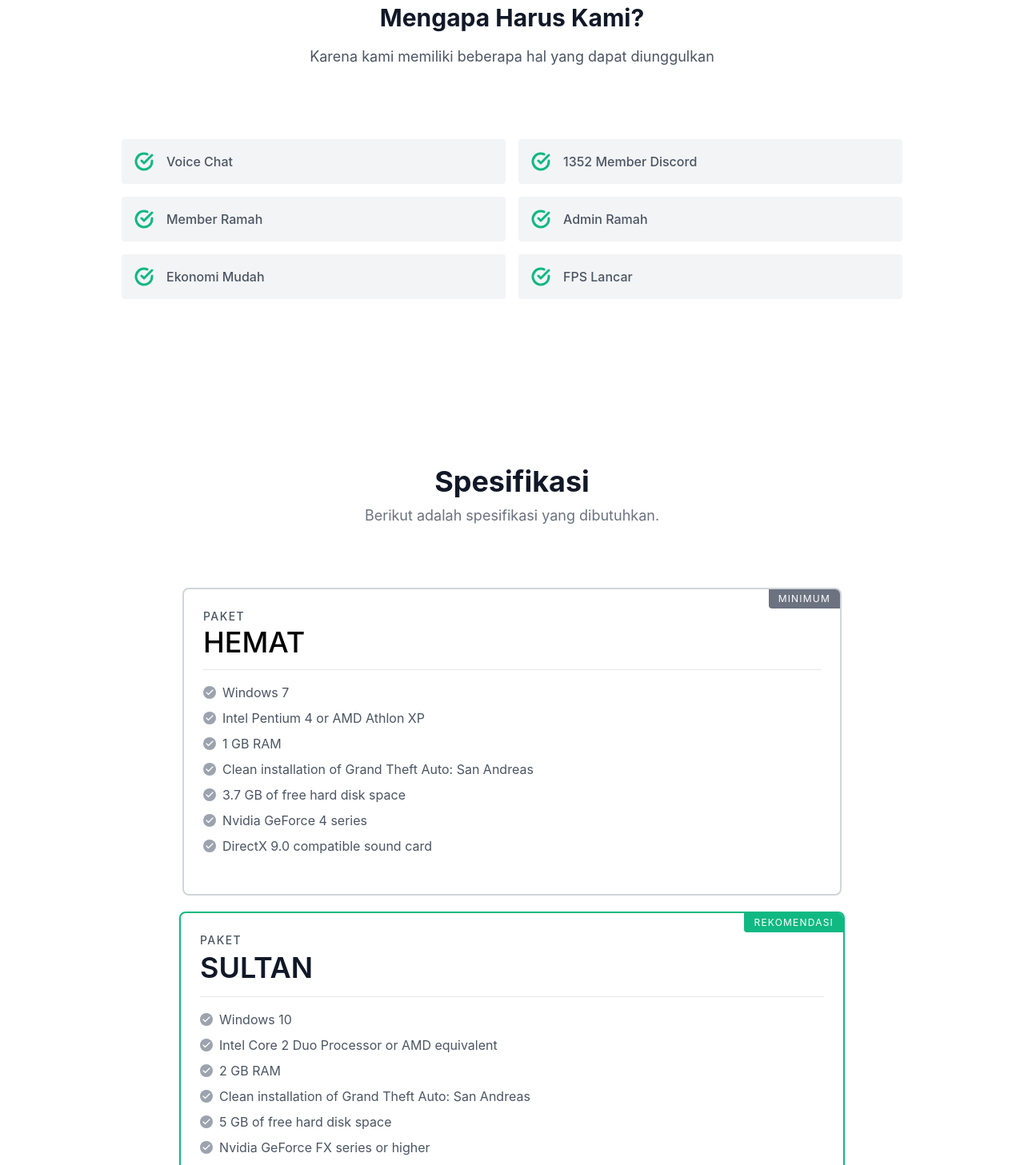
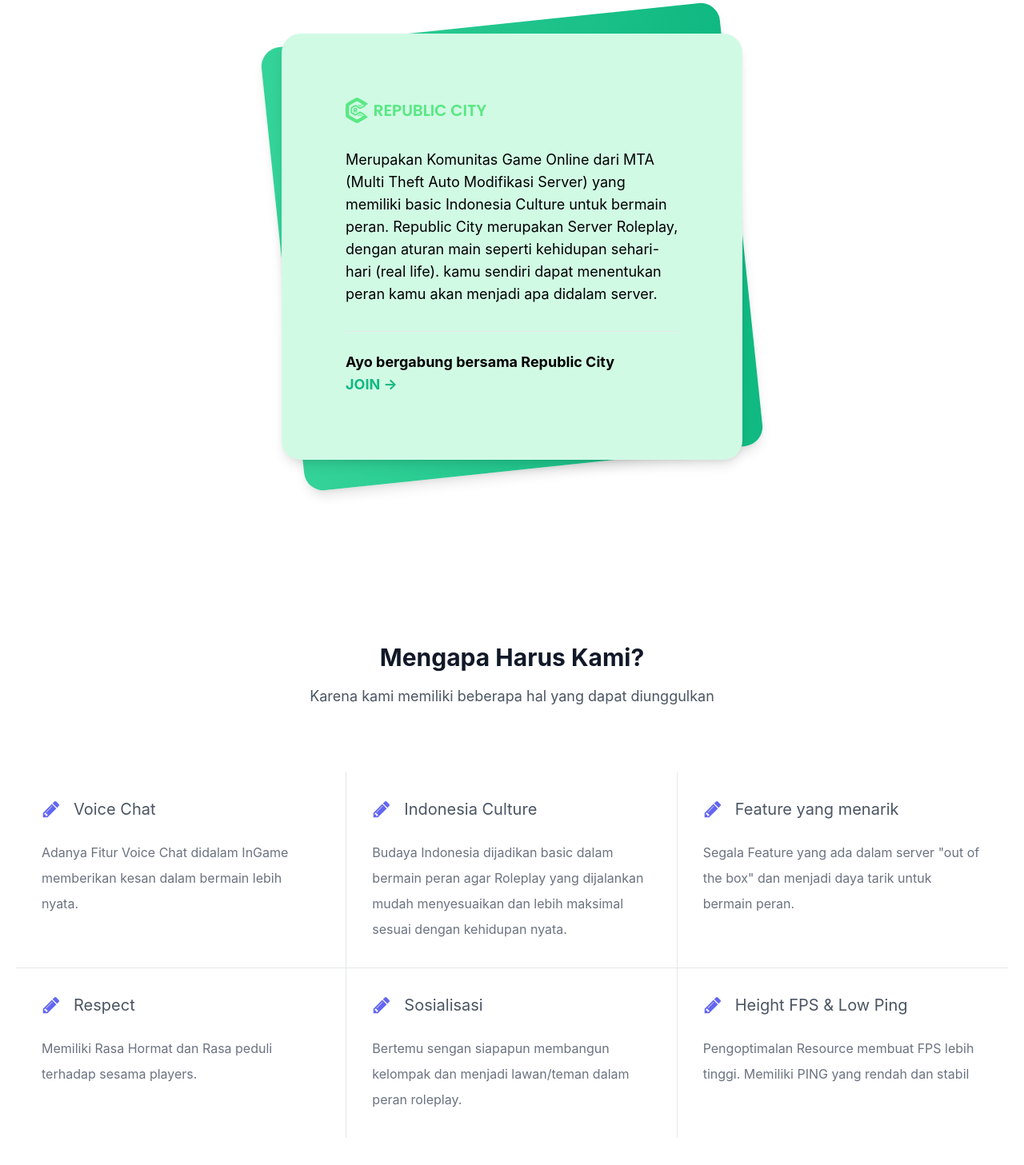
Before and after one commit to rahmatagungj/rcrp-landingpage, a React (Create React App) app: page / in a window 1280 px wide. Shown: the part 1000-2457 px from the top of the page at 80% size. Built offline with nearby package versions, Linux system fonts and the light colour scheme.

Commit message:
Change Homepage

```diff
--- a/src/App.js
+++ b/src/App.js
@@ -5,7 +5,7 @@
 import Home from "./pages/Home/Home";
 import Login from "./pages/Login/Login";
 import Dashboard from "./pages/Dashboard/Dashboard";
-import Status from "./pages/Status/Status";
+import Rules from "./pages/Rules/Rules";
 import Statistic from "./pages/Statistik/Statistik";
 import Register from "./pages/Login/Register";
 
@@ -18,7 +18,7 @@
           <Route path="/" exact component={Home} />
           <Route path="/forum" exact component={Forum} />
           <Route path="/donasi" exact component={Donasi} />
-          <Route path="/status" exact component={Status} />
+          <Route path="/Rules" exact component={Rules} />
           <Route path="/statistik" exact component={Statistic} />
           <Route path="/masuk" exact component={Login} />
           <Route path="/daftar" exact component={Register} />
--- a/src/components/Navbars.js
+++ b/src/components/Navbars.js
@@ -37,8 +37,8 @@
                 </Link>
               </li>
               <li>
-                <Link to="/status" className="flex items-center text-sm uppercase font-medium leading-snug text-white hover:text-green-800">
-                  Status
+                <Link to="/Rules" className="flex items-center text-sm uppercase font-medium leading-snug text-white hover:text-green-800">
+                  Peraturan
                 </Link>
               </li>
               <li>
--- a/src/pages/Home/Home.js
+++ b/src/pages/Home/Home.js
@@ -4,6 +4,7 @@
 import Footer from "../../components/Footer";
 import Seo from "../../components/Seo";
 import Logo from "./../../images/logo.png";
+import BannerLogo from './../../images/bannerLogo.png'
 import Hero from "./../../images/home.jpg";
 
 function Home() {
@@ -17,7 +18,7 @@
               {" "}
               {
                 <div className="container mx-auto flex px-28 py-24 md:flex-row flex-col items-center">
-                  <div className="lg:max-w-lg lg:w-full md:w-1/2 w-5/6 mb-10 md:mb-0">
+                  <div className="lg:max-w-lg lg:w-full md:w-1/2 w-5/6 mb-10 md:p-16 md:mb-0">
                     <img className="object-cover object-center rounded" alt="hero" src={Logo} />
                   </div>
                   <div className="lg:flex-grow md:w-1/2 lg:pl-24 md:pl-16 flex flex-col md:items-start md:text-left items-center text-center">
@@ -49,6 +50,40 @@
           </div>
         </div>
 
+
+        {/* About */}
+        <section class="min-h-screen py-6 flex flex-col justify-center sm:py-12">
+          <div class="relative py-3 sm:max-w-xl sm:mx-auto">
+            <div class="absolute inset-0 bg-gradient-to-r from-green-400 to-green-500 shadow-lg transform -skew-y-6 sm:skew-y-0 sm:-rotate-6 sm:rounded-3xl"></div>
+            <div class="relative px-4 py-10 bg-green-100 shadow-lg sm:rounded-3xl sm:p-20">
+              <div class="max-w-md mx-auto">
+                <div>
+                  <img src={BannerLogo} class="h-7 sm:h-8"/>
+                </div>
+                <div class="divide-y divide-gray-200">
+                  <div class="py-8 text-base leading-6 space-y-4 text-black sm:text-lg sm:leading-7">
+                    <p>
+                    Merupakan Komunitas Game Online dari MTA (Multi Theft Auto Modifikasi Server) yang
+                    memiliki basic Indonesia Culture untuk bermain peran. Republic City merupakan Server
+                    Roleplay, dengan aturan main seperti kehidupan sehari-hari (real life). kamu sendiri
+                    dapat menentukan peran kamu akan menjadi apa didalam server.
+                    </p>
+
+
+                  </div>
+                  <div class="pt-6 text-base leading-6 font-bold sm:text-lg sm:leading-7">
+                    <p>Ayo bergabung bersama Republic City</p>
+                    <p>
+                      <Link to="/" class="text-green-500 hover:text-green-900"> JOIN &rarr; </Link>
+                    </p>
+                  </div>
+                </div>
+              </div>
+            </div>
+          </div>
+        </section>
+
+
         {/* Featured */}
         <section className="text-gray-600 body-font">
           <div className="container px-5 py-24 mx-auto">
@@ -56,60 +91,91 @@
               <h1 className="sm:text-3xl text-2xl font-bold text-center title-font text-gray-900 mb-4">Mengapa Harus Kami?</h1>
               <p className="text-base leading-relaxed xl:w-2/4 lg:w-3/4 mx-auto text-lg">Karena kami memiliki beberapa hal yang dapat diunggulkan</p>
             </div>
-            <div className="flex flex-wrap lg:w-4/5 sm:mx-auto sm:mb-2 -mx-2">
-              <div className="p-2 sm:w-1/2 w-full">
-                <div className="bg-gray-100 rounded flex p-4 h-full items-center">
-                  <svg fill="none" stroke="currentColor" strokeLinecap="round" strokeLinejoin="round" strokeWidth="3" className="text-green-500 w-6 h-6 flex-shrink-0 mr-4" viewBox="0 0 24 24">
-                    <path d="M22 11.08V12a10 10 0 11-5.93-9.14"></path>
-                    <path d="M22 4L12 14.01l-3-3"></path>
+            <div class="flex flex-wrap my-12 dark:text-white">
+              <div class="w-full border-b md:w-1/2 md:border-r lg:w-1/3 p-8">
+                  <div class="flex items-center mb-6">
+                      <svg width="20" height="20" fill="currentColor" class="h-6 w-6 text-indigo-500" viewBox="0 0 1792 1792" xmlns="http://www.w3.org/2000/svg">
+                          <path d="M491 1536l91-91-235-235-91 91v107h128v128h107zm523-928q0-22-22-22-10 0-17 7l-542 542q-7 7-7 17 0 22 22 22 10 0 17-7l542-542q7-7 7-17zm-54-192l416 416-832 832h-416v-416zm683 96q0 53-37 90l-166 166-416-416 166-165q36-38 90-38 53 0 91 38l235 234q37 39 37 91z">
+                          </path>
                       </svg>
-                  <span className="title-font font-medium">Voice Chat</span>
+                      <div class="ml-4 text-xl">
+                          Voice Chat
                       </div>
                   </div>
-              <div className="p-2 sm:w-1/2 w-full">
-                <div className="bg-gray-100 rounded flex p-4 h-full items-center">
-                  <svg fill="none" stroke="currentColor" strokeLinecap="round" strokeLinejoin="round" strokeWidth="3" className="text-green-500 w-6 h-6 flex-shrink-0 mr-4" viewBox="0 0 24 24">
-                    <path d="M22 11.08V12a10 10 0 11-5.93-9.14"></path>
-                    <path d="M22 4L12 14.01l-3-3"></path>
+                  <p class="leading-loose text-gray-500 dark:text-gray-200 text-md">
+                      Adanya Fitur Voice Chat didalam InGame memberikan kesan dalam bermain lebih nyata.
+                  </p>
+              </div>
+              <div class="w-full border-b md:w-1/2 lg:w-1/3 lg:border-r p-8">
+                  <div class="flex items-center mb-6">
+                      <svg width="20" height="20" fill="currentColor" class="h-6 w-6 text-indigo-500" viewBox="0 0 1792 1792" xmlns="http://www.w3.org/2000/svg">
+                          <path d="M491 1536l91-91-235-235-91 91v107h128v128h107zm523-928q0-22-22-22-10 0-17 7l-542 542q-7 7-7 17 0 22 22 22 10 0 17-7l542-542q7-7 7-17zm-54-192l416 416-832 832h-416v-416zm683 96q0 53-37 90l-166 166-416-416 166-165q36-38 90-38 53 0 91 38l235 234q37 39 37 91z">
+                          </path>
                       </svg>
-                  <span className="title-font font-medium">1352 Member Discord</span>
+                      <div class="ml-4 text-xl">
+                          Indonesia Culture
                       </div>
                   </div>
-              <div className="p-2 sm:w-1/2 w-full">
-                <div className="bg-gray-100 rounded flex p-4 h-full items-center">
-                  <svg fill="none" stroke="currentColor" strokeLinecap="round" strokeLinejoin="round" strokeWidth="3" className="text-green-500 w-6 h-6 flex-shrink-0 mr-4" viewBox="0 0 24 24">
-                    <path d="M22 11.08V12a10 10 0 11-5.93-9.14"></path>
-                    <path d="M22 4L12 14.01l-3-3"></path>
+                  <p class="leading-loose text-gray-500 dark:text-gray-200 text-md">
+                      Budaya Indonesia dijadikan basic dalam bermain peran agar Roleplay yang dijalankan mudah menyesuaikan
+                      dan lebih maksimal sesuai dengan kehidupan nyata.
+                  </p>
+              </div>
+              <div class="w-full border-b md:w-1/2 md:border-r lg:w-1/3 lg:border-r-0 p-8">
+                  <div class="flex items-center mb-6">
+                      <svg width="20" height="20" fill="currentColor" class="h-6 w-6 text-indigo-500" viewBox="0 0 1792 1792" xmlns="http://www.w3.org/2000/svg">
+                          <path d="M491 1536l91-91-235-235-91 91v107h128v128h107zm523-928q0-22-22-22-10 0-17 7l-542 542q-7 7-7 17 0 22 22 22 10 0 17-7l542-542q7-7 7-17zm-54-192l416 416-832 832h-416v-416zm683 96q0 53-37 90l-166 166-416-416 166-165q36-38 90-38 53 0 91 38l235 234q37 39 37 91z">
+                          </path>
                       </svg>
-                  <span className="title-font font-medium">Member Ramah</span>
+                      <div class="ml-4 text-xl">
+                          Feature yang menarik
                       </div>
                   </div>
-              <div className="p-2 sm:w-1/2 w-full">
-                <div className="bg-gray-100 rounded flex p-4 h-full items-center">
-                  <svg fill="none" stroke="currentColor" strokeLinecap="round" strokeLinejoin="round" strokeWidth="3" className="text-green-500 w-6 h-6 flex-shrink-0 mr-4" viewBox="0 0 24 24">
-                    <path d="M22 11.08V12a10 10 0 11-5.93-9.14"></path>
-                    <path d="M22 4L12 14.01l-3-3"></path>
+                  <p class="leading-loose text-gray-500 dark:text-gray-200 text-md">
+                      Segala Feature yang ada dalam server "out of the box" dan menjadi daya tarik untuk bermain peran.
+                  </p>
+              </div>
+              <div class="w-full border-b md:w-1/2 lg:w-1/3 lg:border-r lg:border-b-0 p-8">
+                  <div class="flex items-center mb-6">
+                      <svg width="20" height="20" fill="currentColor" class="h-6 w-6 text-indigo-500" viewBox="0 0 1792 1792" xmlns="http://www.w3.org/2000/svg">
+                          <path d="M491 1536l91-91-235-235-91 91v107h128v128h107zm523-928q0-22-22-22-10 0-17 7l-542 542q-7 7-7 17 0 22 22 22 10 0 17-7l542-542q7-7 7-17zm-54-192l416 416-832 832h-416v-416zm683 96q0 53-37 90l-166 166-416-416 166-165q36-38 90-38 53 0 91 38l235 234q37 39 37 91z">
+                          </path>
                       </svg>
-                  <span className="title-font font-medium">Admin Ramah</span>
+                      <div class="ml-4 text-xl">
+                          Respect
                       </div>
                   </div>
-              <div className="p-2 sm:w-1/2 w-full">
-                <div className="bg-gray-100 rounded flex p-4 h-full items-center">
-                  <svg fill="none" stroke="currentColor" strokeLinecap="round" strokeLinejoin="round" strokeWidth="3" className="text-green-500 w-6 h-6 flex-shrink-0 mr-4" viewBox="0 0 24 24">
-                    <path d="M22 11.08V12a10 10 0 11-5.93-9.14"></path>
-                    <path d="M22 4L12 14.01l-3-3"></path>
+                  <p class="leading-loose text-gray-500 dark:text-gray-200 text-md">
+                  Memiliki Rasa Hormat dan Rasa peduli terhadap sesama players.
+                  </p>
+              </div>
+              <div class="w-full border-b md:w-1/2 md:border-r md:border-b-0 lg:w-1/3 lg:border-b-0 p-8">
+                  <div class="flex items-center mb-6">
+                      <svg width="20" height="20" fill="currentColor" class="h-6 w-6 text-indigo-500" viewBox="0 0 1792 1792" xmlns="http://www.w3.org/2000/svg">
+                          <path d="M491 1536l91-91-235-235-91 91v107h128v128h107zm523-928q0-22-22-22-10 0-17 7l-542 542q-7 7-7 17 0 22 22 22 10 0 17-7l542-542q7-7 7-17zm-54-192l416 416-832 832h-416v-416zm683 96q0 53-37 90l-166 166-416-416 166-165q36-38 90-38 53 0 91 38l235 234q37 39 37 91z">
+                          </path>
                       </svg>
-                  <span className="title-font font-medium">Ekonomi Mudah</span>
+                      <div class="ml-4 text-xl">
+                        Sosialisasi
                       </div>
                   </div>
-              <div className="p-2 sm:w-1/2 w-full">
-                <div className="bg-gray-100 rounded flex p-4 h-full items-center">
-                  <svg fill="none" stroke="currentColor" strokeLinecap="round" strokeLinejoin="round" strokeWidth="3" className="text-green-500 w-6 h-6 flex-shrink-0 mr-4" viewBox="0 0 24 24">
-                    <path d="M22 11.08V12a10 10 0 11-5.93-9.14"></path>
-                    <path d="M22 4L12 14.01l-3-3"></path>
+                  <p class="leading-loose text-gray-500 dark:text-gray-200 text-md">
+                    Bertemu sengan siapapun membangun kelompak dan menjadi lawan/teman dalam peran roleplay.
+                  </p>
+              </div>
+              <div class="w-full md:w-1/2 lg:w-1/3 p-8">
+                  <div class="flex items-center mb-6">
+                      <svg width="20" height="20" fill="currentColor" class="h-6 w-6 text-indigo-500" viewBox="0 0 1792 1792" xmlns="http://www.w3.org/2000/svg">
+                          <path d="M491 1536l91-91-235-235-91 91v107h128v128h107zm523-928q0-22-22-22-10 0-17 7l-542 542q-7 7-7 17 0 22 22 22 10 0 17-7l542-542q7-7 7-17zm-54-192l416 416-832 832h-416v-416zm683 96q0 53-37 90l-166 166-416-416 166-165q36-38 90-38 53 0 91 38l235 234q37 39 37 91z">
+                          </path>
                       </svg>
-                  <span className="title-font font-medium">FPS Lancar</span>
+                      <div class="ml-4 text-xl">
+                        Height FPS & Low Ping
                       </div>
+                  </div>
+                  <p class="leading-loose text-gray-500 dark:text-gray-200 text-md">
+                    Pengoptimalan Resource membuat FPS lebih tinggi. Memiliki PING yang rendah dan stabil
+                  </p>
               </div>
           </div>
           </div>
```
Also changed, not shown: src/components/Footer.js (+5 -5 lines), src/pages/Rules/Rules.js (added, +18 -0 lines), src/pages/Status/Status.js (deleted, +0 -18 lines), src/images/bannerLogo.png (added). Lines whose indentation alone changed are shown as unchanged.
